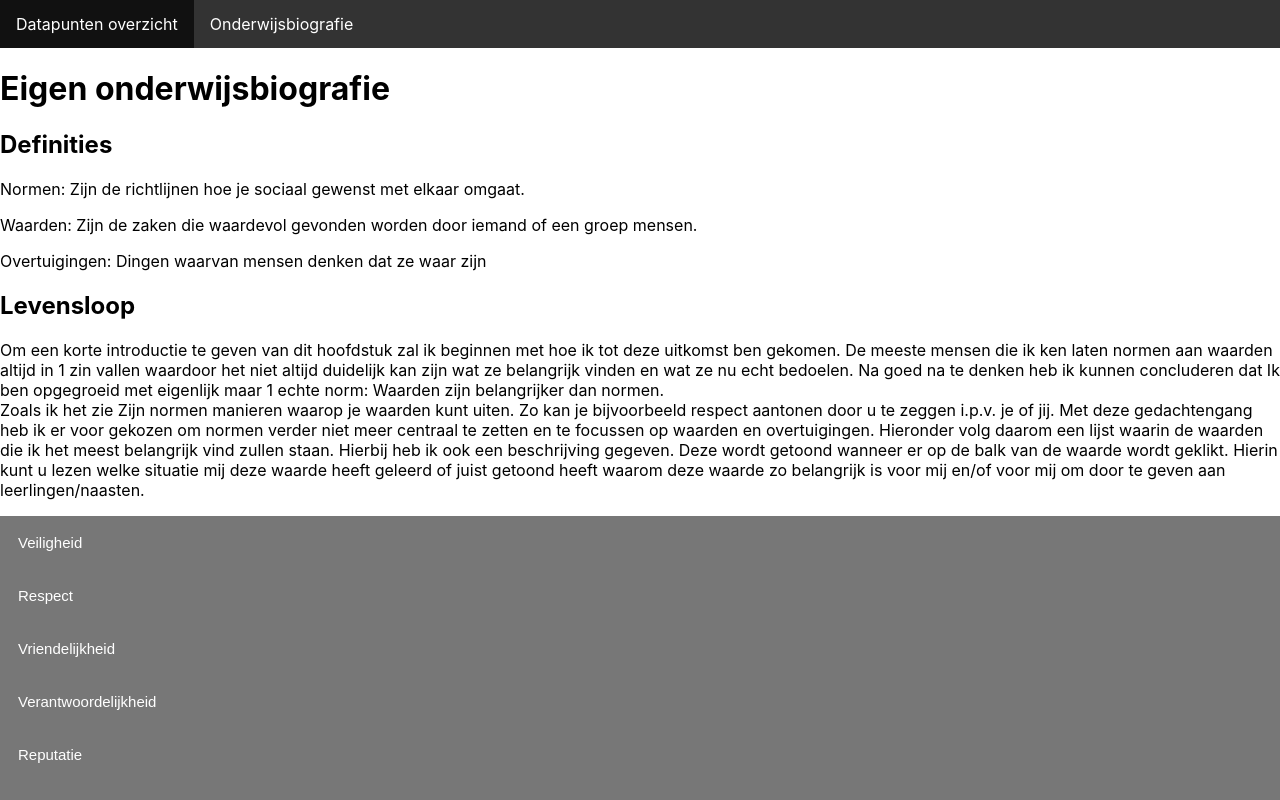
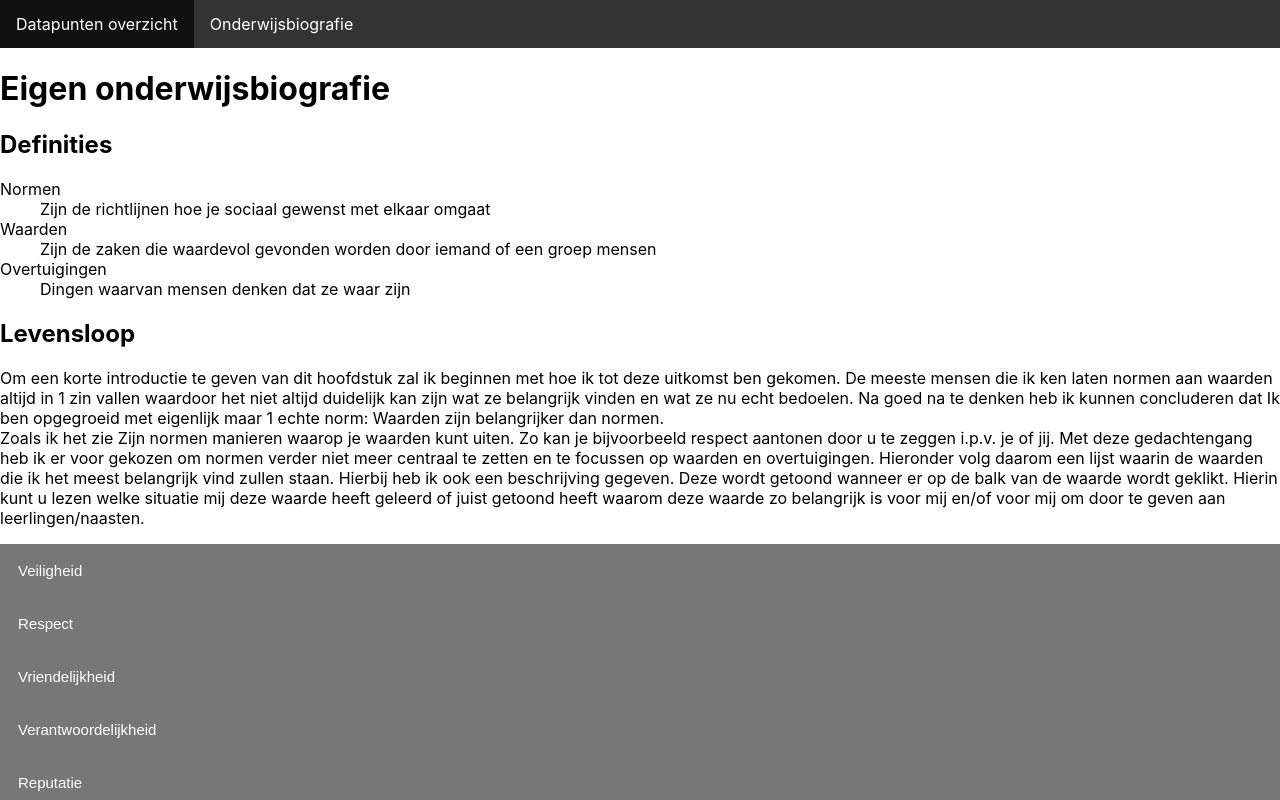
Before and after one commit to MingLi9/EDM, a React (Create React App) app: page /onderwijsbiografie in a window 1280 px wide. Shown: the top 800 px of the page. Built offline with nearby package versions, Linux system fonts and the light colour scheme.

Commit message:
DL added

```diff
--- a/src/components/Onderwijsbiografie.js
+++ b/src/components/Onderwijsbiografie.js
@@ -12,9 +12,14 @@ export default function Onderwijsbiografie(){
         <>
             <h1>Eigen onderwijsbiografie</h1>
             <h2>Definities</h2>
-            <p>Normen: Zijn de richtlijnen hoe je sociaal gewenst met elkaar omgaat.</p>
-            <p>Waarden: Zijn de zaken die waardevol gevonden worden door iemand of een groep mensen.</p>
-            <p>Overtuigingen: Dingen waarvan mensen denken dat ze waar zijn</p>
+            <dl>
+                <dt>Normen</dt>
+                <dd>Zijn de richtlijnen hoe je sociaal gewenst met elkaar omgaat</dd>
+                <dt>Waarden</dt>
+                <dd>Zijn de zaken die waardevol gevonden worden door iemand of een groep mensen</dd>
+                <dt>Overtuigingen</dt>
+                <dd>Dingen waarvan mensen denken dat ze waar zijn</dd>
+            </dl>
             <h2>Levensloop</h2>
             <p>
                 Om een korte introductie te geven van dit hoofdstuk zal ik beginnen met hoe ik tot deze uitkomst ben gekomen.
```
